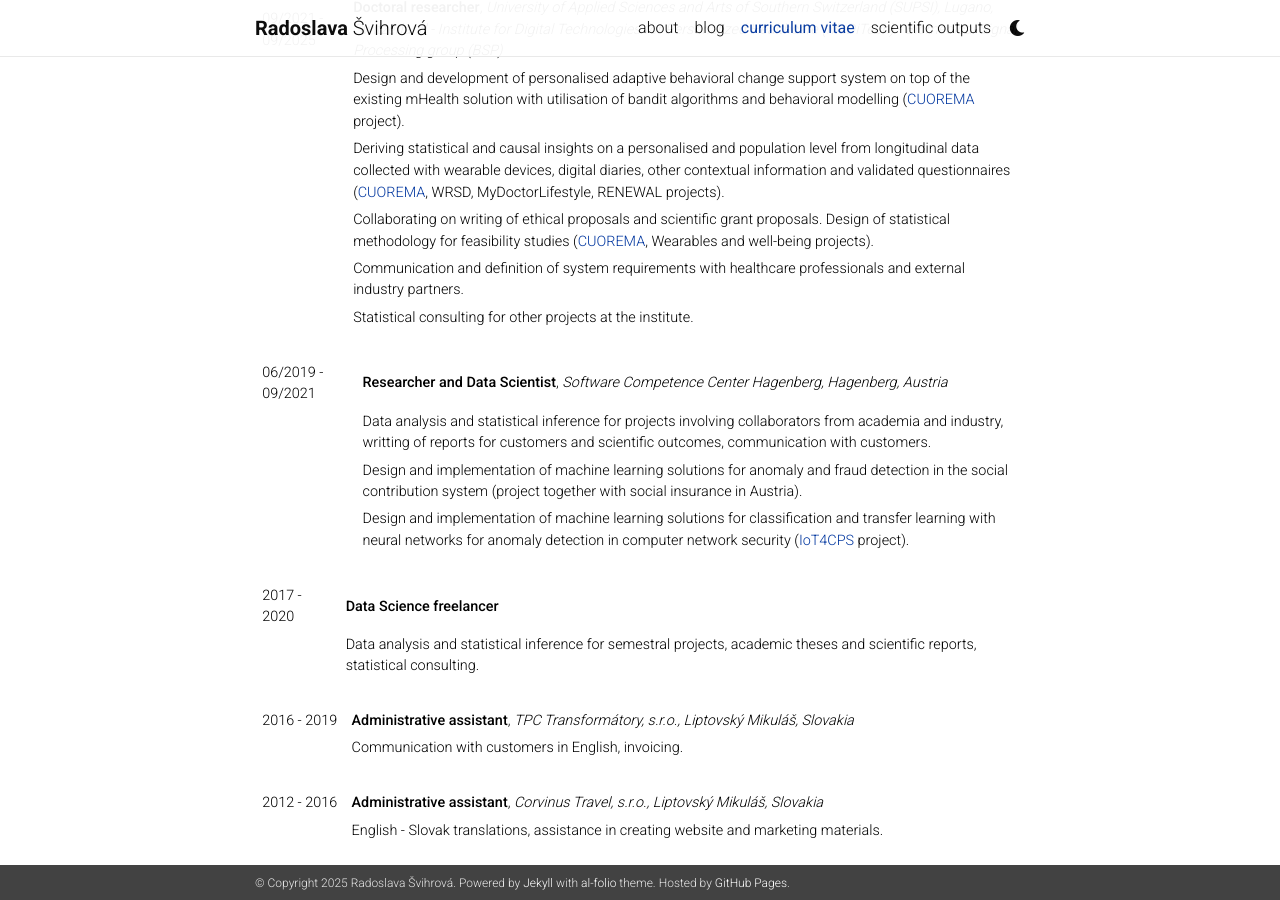
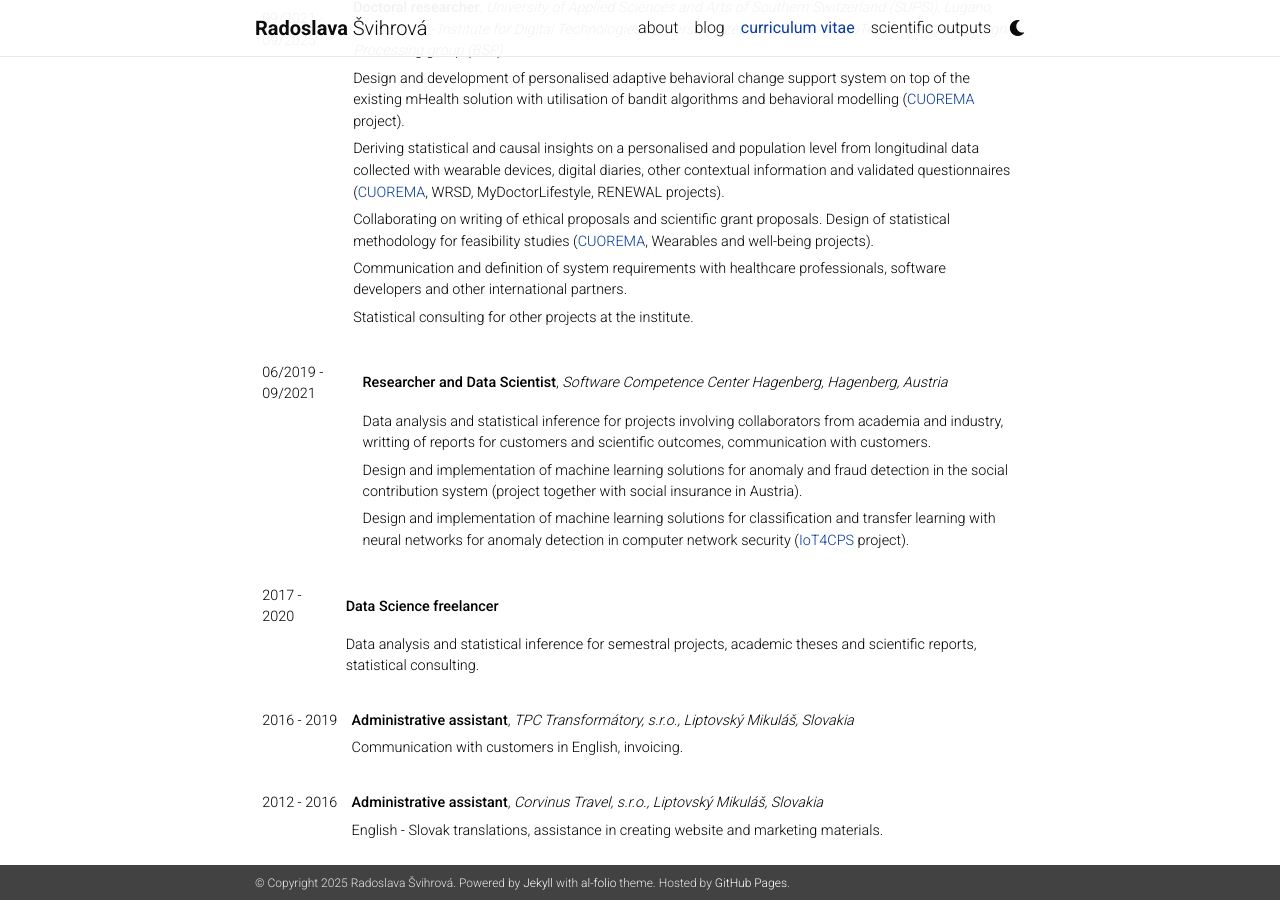
Before and after one commit to RadoslavaS/RadoslavaS.github.io, a Jekyll site: the page built from _pages/cv.md, in a window 1280 px wide and 900 px high, scrolled down 1780 px. Built offline with Jekyll 4.4.1, drawn with Linux system fonts in a browser that asks for light colours; nearby versions of some CDN libraries; a style sheet for code colours, icons or effects is not loaded.

Commit message:
polishing

```diff
--- a/_pages/cv.md
+++ b/_pages/cv.md
@@ -70,7 +70,7 @@ nav: true
 | | Design and development of personalised adaptive behavioral change support system on top of the existing mHealth solution with utilisation of bandit algorithms and behavioral modelling ([CUOREMA](https://www.cuorema.com/en/) project).
 | | Deriving statistical and causal insights on a personalised and population level from longitudinal data collected with wearable devices, digital diaries, other contextual information and validated questionnaires ([CUOREMA](https://www.cuorema.com/en/), WRSD, MyDoctorLifestyle, RENEWAL projects).
 | | Collaborating on writing of ethical proposals and scientific grant proposals. Design of statistical methodology for feasibility studies ([CUOREMA](https://www.cuorema.com/en/), Wearables and well-being projects).
-| | Communication and definition of system requirements with healthcare professionals and external industry partners.
+| | Communication and definition of system requirements with healthcare professionals, software developers and other international partners.
 | | Statistical consulting for other projects at the institute.
 | |
 
```
